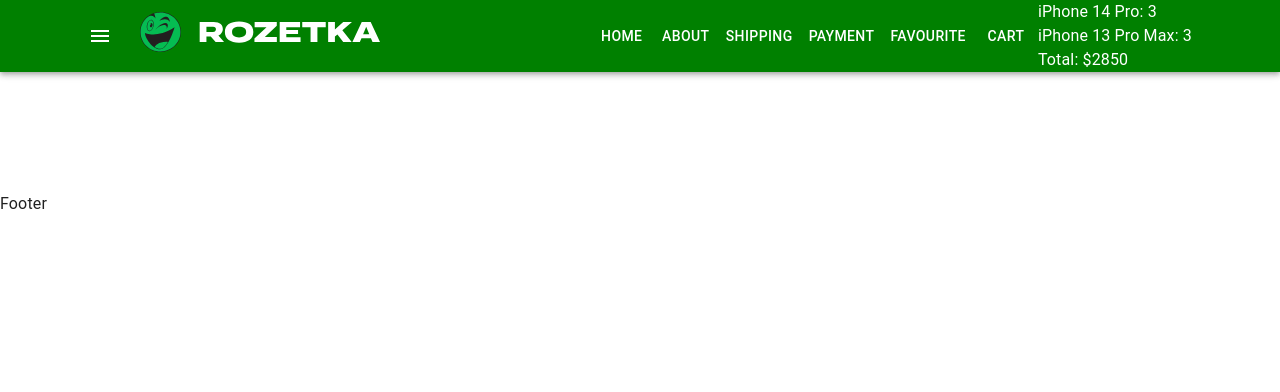
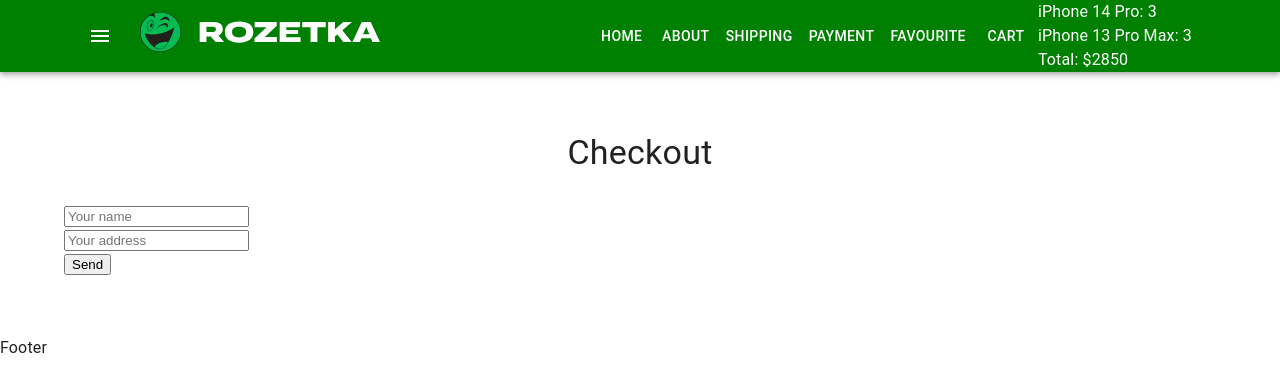
Before and after one commit to oleksii-turovets/fake-shop-study, a React (Create React App) app: page /checkout in a window 1280 px wide. Shown: the top 392 px of the page. Built offline with nearby package versions, Linux system fonts and the light colour scheme.

Commit message:
form sending to fake server added

```diff
--- a/package.json
+++ b/package.json
@@ -17,6 +17,7 @@
     "@types/react": "^18.0.27",
     "@types/react-dom": "^18.0.10",
     "@types/react-redux": "^7.1.25",
+    "axios": "^1.3.4",
     "lodash": "^4.17.21",
     "react": "^18.2.0",
     "react-dom": "^18.2.0",
--- a/src/container/App/App.tsx
+++ b/src/container/App/App.tsx
@@ -11,6 +11,7 @@ import ShippingPage from 'pages/ShippingPage/ShippingPage'
 import PaymentPage from 'pages/PaymentPage/PaymentPage'
 import ProductPage from 'pages/ProductPage/ProductPage'
 import FavouritePage from 'pages/FavouritePage/FavouritePage'
+import CheckoutPage from 'pages/CheckoutPage/CheckoutPage'
 
 type Props = {}
 
@@ -31,7 +32,8 @@ const App = (props: Props) => {
                     <Route path="/payment" element={<PaymentPage />} />
                     <Route path="/cart" element={<CartPage />} />
                     <Route path="/products/:id" element={<ProductPage />} />
-                    <Route path="/favourite" element={<FavouritePage/>} />
+                    <Route path="/favourite" element={<FavouritePage />} />
+                    <Route path="/checkout" element={<CheckoutPage />} />
                 </Routes>
             </Container>
             <Footer />
--- a/src/pages/CartPage/CartPage.tsx
+++ b/src/pages/CartPage/CartPage.tsx
@@ -5,6 +5,7 @@ import CartProductList from 'components/CartProductList/CartProductList'
 import CartProductListItemExtended from 'components/CartProductList/CartProductListItemExtended'
 import { useAppSelector } from 'redux/hooks'
 import Title from 'components/Title/Title'
+import { Link } from 'react-router-dom'
 
 type Props = {}
 
@@ -25,6 +26,8 @@ const CartPage = (props: Props) => {
             <div className="totals">
                 <CartTotal productsInCart={productsInCart} />
             </div>
+            <br />
+            <Link to='/checkout'>Proceed to checkout</Link>
         </div>
     )
 }
--- /dev/null
+++ b/src/pages/CheckoutPage/CheckoutPage.tsx
@@ -0,0 +1,96 @@
+import axios from 'axios'
+import Title from 'components/Title/Title'
+import { useState } from 'react'
+
+type Props = {}
+
+type Order = {
+    name: string
+    address: string
+}
+
+const CheckoutPage = (props: Props) => {
+    const [isOrderSent, setIsOrderSent] = useState<boolean>(false)
+
+    const [orderData, setOrderData] = useState<Order>({
+        name: '',
+        address: '',
+    })
+
+    const handleName = (e: React.ChangeEvent<HTMLInputElement>) => {
+        setOrderData((prevState) => ({
+            ...prevState,
+            name: e.target.value,
+        }))
+    }
+    const handleAddress = (e: React.ChangeEvent<HTMLInputElement>) => {
+        setOrderData((prevState) => ({
+            ...prevState,
+            address: e.target.value,
+        }))
+    }
+
+    const sendOrder = (e: React.ChangeEvent<HTMLFormElement>) => {
+        e.preventDefault()
+        axios
+            .post(
+                'https://my-json-server.typicode.com/kznkv-skillup/server/orders',
+                {
+                    name: orderData.name,
+                    address: orderData.address,
+                }
+            )
+            .then((res) => res.data)
+            .then(({ name, address }) => {
+                setOrderData({
+                    name,
+                    address,
+                })
+
+                setIsOrderSent(true)
+            })
+            .catch((error) => console.log(error))
+    }
+
+    const renderForm = () => {
+        return (
+            <form onSubmit={sendOrder}>
+                <div>
+                    <input
+                        type="text"
+                        placeholder="Your name"
+                        value={orderData.name}
+                        onChange={handleName}
+                    />
+                </div>
+                <div>
+                    <input
+                        type="text"
+                        placeholder="Your address"
+                        value={orderData.address}
+                        onChange={handleAddress}
+                    />
+                </div>
+                <button type="submit">Send</button>
+            </form>
+        )
+    }
+
+    const renderMessage = () => {
+        return (
+            <div>
+                <div>Dear, {orderData.name} thanks for your order!</div>
+                <p>Address: {orderData.address}</p>
+            </div>
+        )
+    }
+
+    return (
+        <>
+            <Title>Checkout</Title>
+            {isOrderSent ? renderMessage() : renderForm()}
+        </>
+    )
+}
+
+export default CheckoutPage
```
Also changed, not shown: 1 other file (tests, documents, lock files or other folders).
